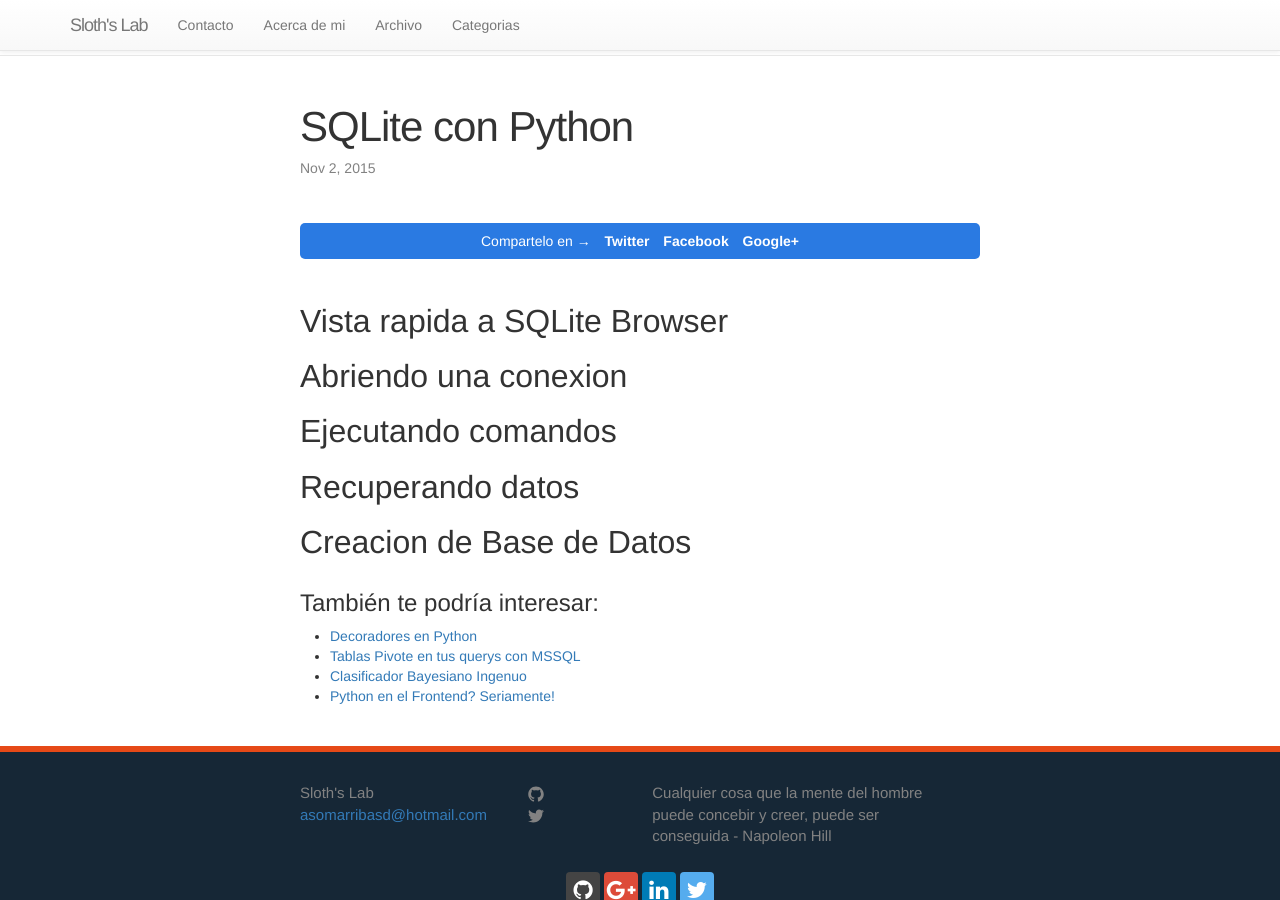
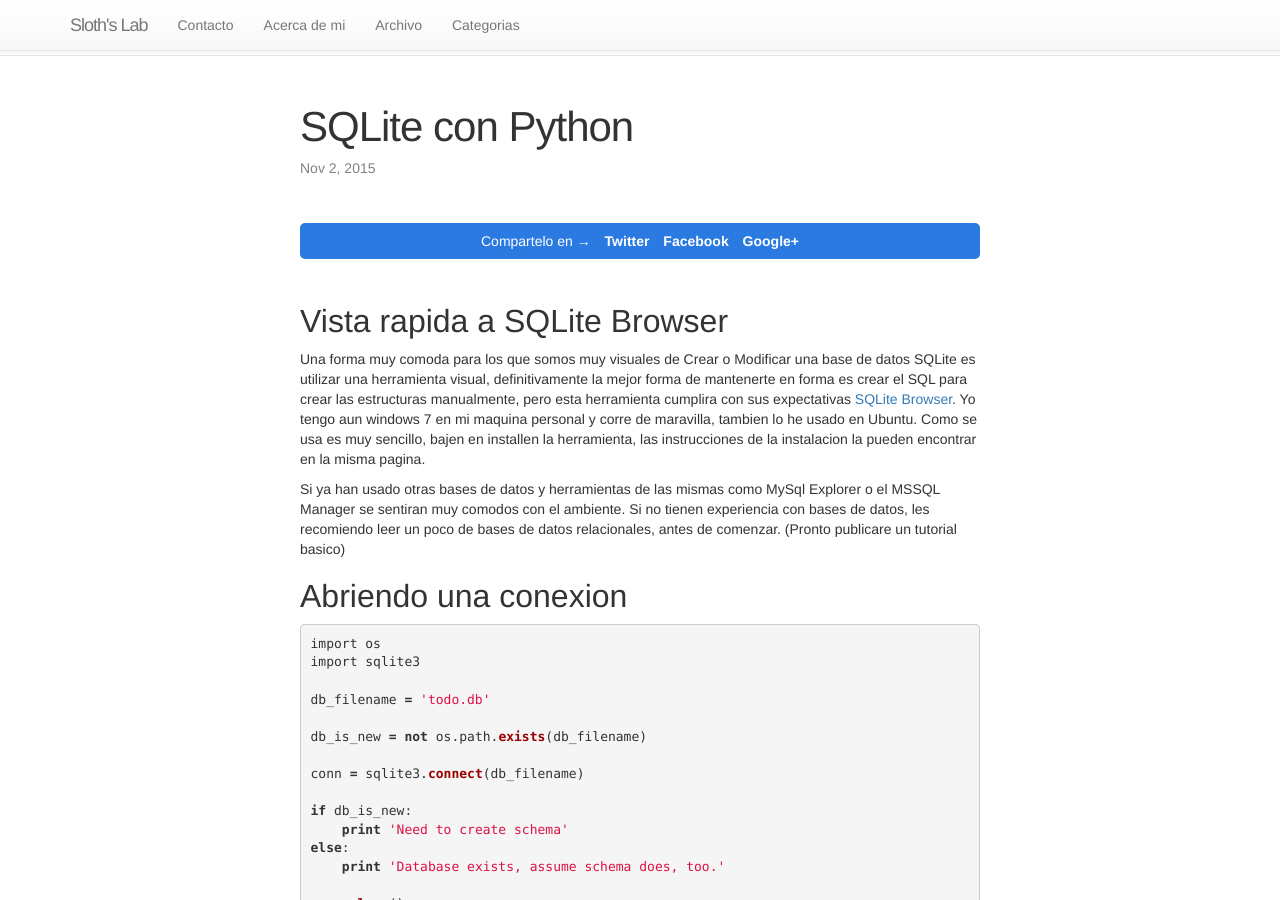
Before and after one commit to asomarribasd/asomarribasd.github.io, a Jekyll site: the page built from _posts/2015-11-02-SQLite-Python.markdown, in a window 1280 px wide and 900 px high. Built offline with Jekyll 4.4.1, drawn with Linux system fonts in a browser that asks for light colours; nearby versions of some CDN libraries; comment, search, counter and statistics services are not loaded.

Commit message:
Avance, arreglo de SQLite

```diff
--- a/_posts/2015-11-02-SQLite-Python.markdown
+++ b/_posts/2015-11-02-SQLite-Python.markdown
@@ -9,7 +9,32 @@ tags: [python, "Data Science"]
 
 ## Vista rapida a SQLite Browser
 
+Una forma muy comoda para los que somos muy visuales de Crear o Modificar una base de datos SQLite es utilizar una herramienta visual, definitivamente la mejor forma de mantenerte en forma es crear el SQL para crear las estructuras manualmente, pero esta herramienta cumplira con sus expectativas [SQLite Browser](http://www.sqlitebrowser.org/).
+Yo tengo aun windows 7 en mi maquina personal y corre de maravilla, tambien lo he usado en Ubuntu. Como se usa es muy sencillo, bajen en installen la herramienta, las instrucciones de la instalacion la pueden encontrar en la misma pagina.
+
+Si ya han usado otras bases de datos y herramientas de las mismas como MySql Explorer o el MSSQL Manager se sentiran muy comodos con el ambiente. Si no tienen experiencia con bases de datos, les recomiendo leer un poco de bases de datos relacionales, antes de comenzar. (Pronto publicare un tutorial basico)
+
 ## Abriendo una conexion
+
+{% highlight python %}
+
+import os
+import sqlite3
+
+db_filename = 'todo.db'
+
+db_is_new = not os.path.exists(db_filename)
+
+conn = sqlite3.connect(db_filename)
+
+if db_is_new:
+    print 'Need to create schema'
+else:
+    print 'Database exists, assume schema does, too.'
+
+conn.close()
+
+{% endhighlight %}
 
 ## Ejecutando comandos
 
```
